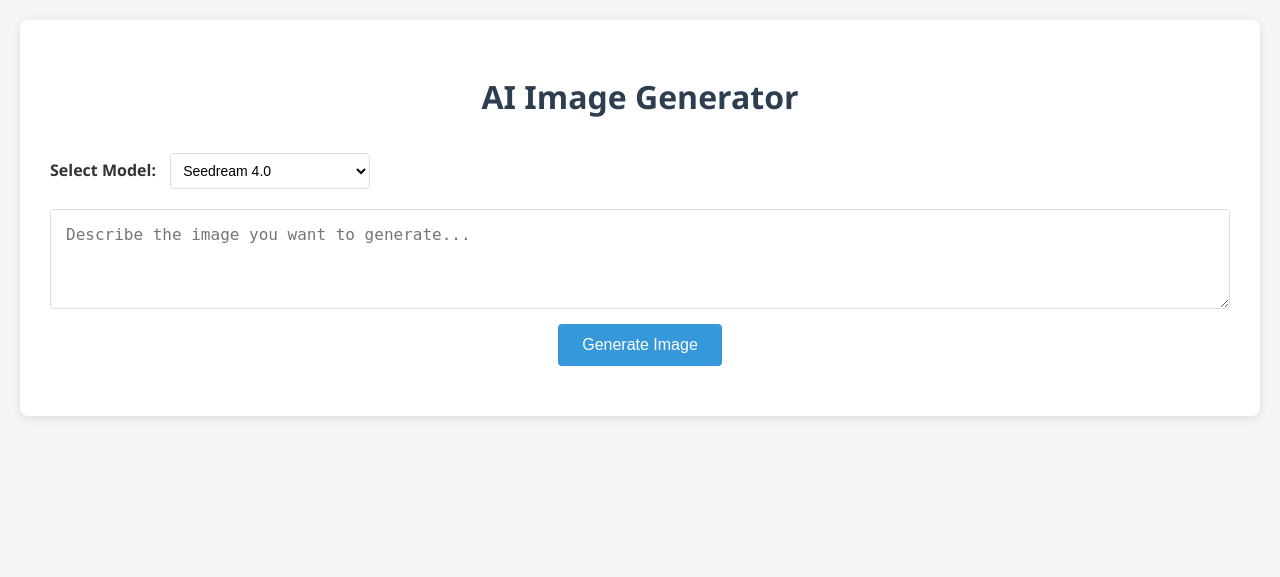
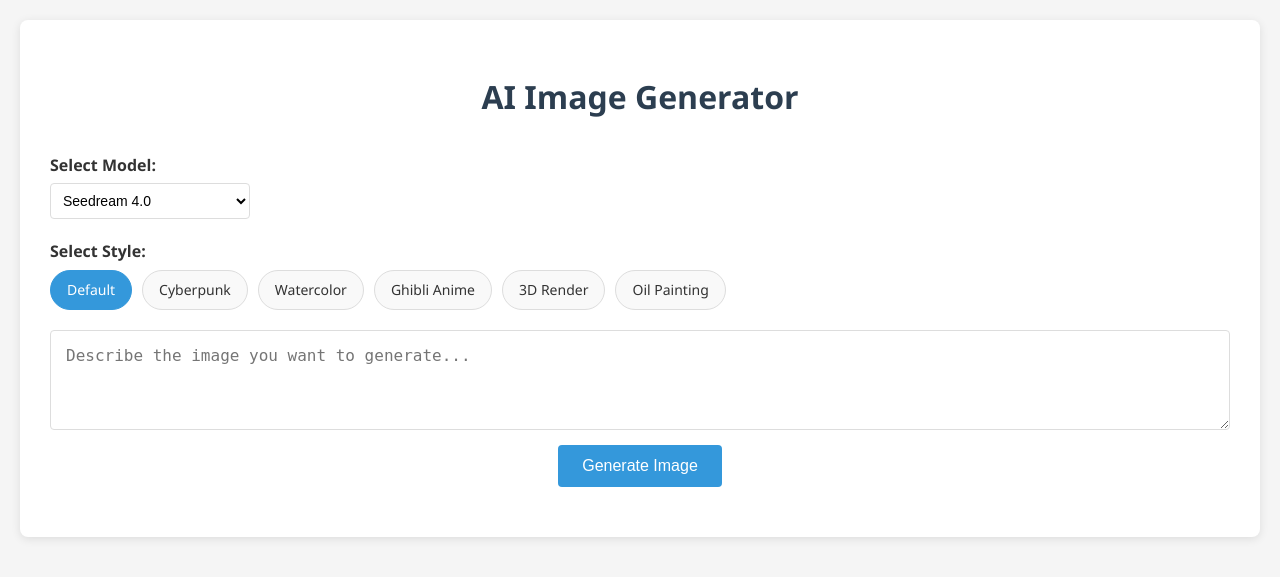
Before and after one commit to robinlxz/image_gen_with_middle_steps, a Flask app: page / in a window 1280 px wide. Shown: the top 577 px of the page. Run offline with Flask 3, Linux system fonts and the light colour scheme.

Commit message:
feat: add style selector, debug panel, and prompt enhancement
- Added style selection UI (Cyberpunk, Watercolor, etc.)
- Implemented collapsible debug panel to show final prompts
- Integrated LLM-based prompt enhancement (optional via .env)
- Fixed static file serving issues in Flask
- Updated .env configuration template

```diff
--- a/app.py
+++ b/app.py
@@ -6,11 +6,17 @@ from openai import OpenAI
 # Load environment variables
 load_dotenv()
 
-app = Flask(__name__)
+# Ensure Flask knows where static files are
+app = Flask(__name__, static_folder='static', static_url_path='/static')
 
 # Configuration
 API_KEY = os.getenv("IMAGE_GEN_API_KEY")
 BASE_URL = os.getenv("ARK_BASE_URL", "https://ark.ap-southeast.bytepluses.com/api/v3")
+
+# Text Generation Config
+TEXT_API_KEY = os.getenv("TEXT_GEN_API_KEY")
+TEXT_BASE_URL = os.getenv("TEXT_GEN_BASE_URL", "https://ark.cn-beijing.volces.com/api/v3")
+TEXT_MODEL_ENDPOINT = os.getenv("TEXT_GEN_MODEL_ENDPOINT")
 
 # Define available models
 MODELS = {
@@ -26,19 +32,110 @@ MODELS = {
     }
 }
 
-# Initialize OpenAI Client
+# Define Style Presets
+STYLES = {
+    "none": {
+        "name": "Default",
+        "prompt_suffix": ""
+    },
+    "cyberpunk": {
+        "name": "Cyberpunk",
+        "prompt_suffix": ", cyberpunk style, neon lights, futuristic city background, highly detailed, 8k resolution, vibrant colors"
+    },
+    "watercolor": {
+        "name": "Watercolor",
+        "prompt_suffix": ", watercolor painting, soft colors, artistic, dreamy, paper texture, delicate brush strokes"
+    },
+    "ghibli": {
+        "name": "Ghibli Anime",
+        "prompt_suffix": ", Studio Ghibli style, anime, vibrant colors, detailed background, whimsical, Hayao Miyazaki"
+    },
+    "3d_render": {
+        "name": "3D Render",
+        "prompt_suffix": ", 3D render, unreal engine 5, 8k, ray tracing, realistic, cinematic lighting, highly detailed textures"
+    },
+    "oil_painting": {
+        "name": "Oil Painting",
+        "prompt_suffix": ", oil painting, thick brush strokes, textured canvas, classical art style, rich colors"
+    }
+}
+
+# Initialize OpenAI Client (Image)
 client = OpenAI(
     api_key=API_KEY,
     base_url=BASE_URL
 )
 
-def process_prompt(original_prompt):
+# Initialize OpenAI Client (Text - Optional)
+text_client = None
+if TEXT_API_KEY and TEXT_MODEL_ENDPOINT:
+    text_client = OpenAI(
+        api_key=TEXT_API_KEY,
+        base_url=TEXT_BASE_URL
+    )
+
+def enhance_prompt(user_prompt, style_suffix):
     """
-    Placeholder for future AI Agent steps.
-    Currently just returns the prompt as-is.
+    Use LLM to rewrite and enhance the prompt.
+    """
+    if not text_client:
+        return f"{user_prompt}{style_suffix}"
+
+    try:
+        system_prompt = """
+        You are an expert AI art prompt generator.
+        Your task is to take a user's basic description and a style, and rewrite it into a detailed, high-quality prompt for image generation.
+
+        Rules:
+        1. Keep the prompt in English.
+        2. Focus on visual details, lighting, texture, and composition.
+        3. Incorporate the requested style naturally.
+        4. Output ONLY the final prompt text, no explanations.
+        """
+
+        user_message = f"Description: {user_prompt}\nStyle/Suffix to incorporate: {style_suffix}"
+
+        response = text_client.chat.completions.create(
+            model=TEXT_MODEL_ENDPOINT,
+            messages=[
+                {"role": "system", "content": system_prompt},
+                {"role": "user", "content": user_message}
+            ],
+            temperature=0.7,
+        )
+
+        enhanced_prompt = response.choices[0].message.content.strip()
+        print(f"Enhanced Prompt: {enhanced_prompt}")
+        return enhanced_prompt
+
+    except Exception as e:
+        print(f"Prompt enhancement failed: {e}")
+        # Fallback to simple concatenation
+        return f"{user_prompt}{style_suffix}"
+
+def process_prompt(original_prompt, style_id="none"):
+    """
+    Process the user prompt by appending the selected style suffix or using LLM enhancement.
     """
     print(f"Original Prompt: {original_prompt}")
-    refined_prompt = original_prompt
+
+    style = STYLES.get(style_id)
+    style_suffix = style['prompt_suffix'] if style else ""
+    style_name = style['name'] if style else "Default"
+
+    # If LLM is configured, use it to enhance the prompt
+    if text_client:
+        print(f"Enhancing prompt with style: {style_name}")
+        refined_prompt = enhance_prompt(original_prompt, style_suffix)
+    else:
+        # Fallback to simple concatenation
+        if style:
+            refined_prompt = f"{original_prompt}{style_suffix}"
+            print(f"Applied Style: {style_name}")
+        else:
+            refined_prompt = original_prompt
+            print("No style applied")
+
     print(f"Processed Prompt: {refined_prompt}")
     return refined_prompt
 
@@ -48,11 +145,14 @@ def index():
 
 @app.route('/config', methods=['GET'])
 def get_config():
-    """Return available models to frontend"""
+    """Return available models and styles to frontend"""
     return jsonify({
         "models": [
             {"id": "model_1", "name": MODELS["model_1"]["name"]},
             {"id": "model_2", "name": MODELS["model_2"]["name"]}
+        ],
+        "styles": [
+            {"id": k, "name": v["name"]} for k, v in STYLES.items()
         ]
     })
 
@@ -64,6 +164,7 @@ def generate_image():
     data = request.json
     user_prompt = data.get('prompt')
     model_id = data.get('model_id', 'model_2') # Default to model_2 (cheaper one)
+    style_id = data.get('style_id', 'none')
 
     if not user_prompt:
         return jsonify({"error": "No prompt provided"}), 400
@@ -73,8 +174,8 @@ def generate_image():
     if not selected_model or not selected_model["endpoint"]:
         return jsonify({"error": "Invalid model selected or model not configured"}), 400
 
-    # Step 1: Process the prompt
-    final_prompt = process_prompt(user_prompt)
+    # Step 1: Process the prompt (Apply Style)
+    final_prompt = process_prompt(user_prompt, style_id)
 
     try:
         print(f"Generating with Model: {selected_model['name']} ({selected_model['endpoint']})")
@@ -90,11 +191,16 @@ def generate_image():
         # Extract image URL
         if response.data and len(response.data) > 0:
             image_url = response.data[0].url
+
+            # Get style name for response
+            style_name = STYLES.get(style_id, {}).get("name", "Unknown")
+
             return jsonify({
                 "image_url": image_url,
                 "original_prompt": user_prompt,
                 "final_prompt": final_prompt,
-                "model_used": selected_model["name"]
+                "model_used": selected_model["name"],
+                "style_used": style_name
             })
         else:
             return jsonify({"error": "No image data returned from API"}), 500
--- a/static/script.js
+++ b/static/script.js
@@ -2,49 +2,75 @@ document.addEventListener('DOMContentLoaded', () => {
     const generateBtn = document.getElementById('generateBtn');
     const promptInput = document.getElementById('promptInput');
     const modelSelect = document.getElementById('modelSelect');
+    const styleOptionsContainer = document.getElementById('styleOptions');
+    const selectedStyleInput = document.getElementById('selectedStyle');
     const loadingDiv = document.getElementById('loading');
     const resultSection = document.getElementById('resultSection');
     const generatedImage = document.getElementById('generatedImage');
     const errorSection = document.getElementById('errorSection');
     const errorMessage = document.getElementById('errorMessage');
     const finalPromptDisplay = document.getElementById('finalPromptDisplay');
+    const debugSection = document.getElementById('debugSection');
+    const debugFinalPrompt = document.getElementById('debugFinalPrompt');
 
-    // Fetch and populate models on load
-    fetchModels();
+    // Fetch and populate models & styles on load
+    fetchConfig();
 
-    async function fetchModels() {
+    async function fetchConfig() {
         try {
             const response = await fetch('/config');
             const data = await response.json();
 
-            // Clear existing options
+            // 1. Populate Models
             modelSelect.innerHTML = '';
-
             if (data.models && data.models.length > 0) {
                 data.models.forEach(model => {
                     const option = document.createElement('option');
                     option.value = model.id;
                     option.textContent = model.name;
-                    // Default to model_2 (cheaper) if available, logic can be adjusted
-                    if (model.id === 'model_2') {
-                        option.selected = true;
-                    }
+                    if (model.id === 'model_2') option.selected = true;
                     modelSelect.appendChild(option);
                 });
             }
+
+            // 2. Populate Styles
+            styleOptionsContainer.innerHTML = '';
+            if (data.styles && data.styles.length > 0) {
+                data.styles.forEach(style => {
+                    const btn = document.createElement('div');
+                    btn.className = 'style-option';
+                    btn.textContent = style.name;
+                    btn.dataset.value = style.id;
+
+                    // Default selection
+                    if (style.id === 'none') {
+                        btn.classList.add('selected');
+                        selectedStyleInput.value = style.id;
+                    }
+
+                    // Click handler
+                    btn.addEventListener('click', () => {
+                        // Deselect all
+                        document.querySelectorAll('.style-option').forEach(b => b.classList.remove('selected'));
+                        // Select clicked
+                        btn.classList.add('selected');
+                        selectedStyleInput.value = style.id;
+                    });
+
+                    styleOptionsContainer.appendChild(btn);
+                });
+            }
+
         } catch (error) {
-            console.error('Failed to load models:', error);
-            // Fallback option
-            const option = document.createElement('option');
-            option.value = 'model_2';
-            option.textContent = 'Default Model';
-            modelSelect.appendChild(option);
+            console.error('Failed to load config:', error);
+            // Fallback UI if config fails
         }
     }
 
     generateBtn.addEventListener('click', async () => {
         const prompt = promptInput.value.trim();
         const selectedModel = modelSelect.value;
+        const selectedStyle = selectedStyleInput.value;
 
         if (!prompt) {
             alert('Please enter a prompt first.');
@@ -56,6 +82,7 @@ document.addEventListener('DOMContentLoaded', () => {
         loadingDiv.classList.remove('hidden');
         resultSection.classList.add('hidden');
         errorSection.classList.add('hidden');
+        debugSection.classList.add('hidden');
 
         try {
             const response = await fetch('/generate', {
@@ -65,7 +92,8 @@ document.addEventListener('DOMContentLoaded', () => {
                 },
                 body: JSON.stringify({
                     prompt: prompt,
-                    model_id: selectedModel
+                    model_id: selectedModel,
+                    style_id: selectedStyle
                 }),
             });
 
@@ -77,7 +105,15 @@ document.addEventListener('DOMContentLoaded', () => {
 
             // Success
             generatedImage.src = data.image_url;
-            finalPromptDisplay.innerHTML = `<strong>Model:</strong> ${data.model_used}<br><strong>Prompt used:</strong> "${data.final_prompt}"`;
+            finalPromptDisplay.innerHTML = `
+                <strong>Model:</strong> ${data.model_used}<br>
+                <strong>Style:</strong> ${data.style_used || 'Default'}<br>
+            `;
+
+            // Populate Debug Info
+            debugFinalPrompt.textContent = data.final_prompt;
+            debugSection.classList.remove('hidden');
+
             resultSection.classList.remove('hidden');
 
         } catch (error) {
--- a/static/style.css
+++ b/static/style.css
@@ -29,7 +29,7 @@ h1 {
     margin-bottom: 20px;
 }
 
-.model-select-container {
+.model-select-container, .style-select-container {
     text-align: left;
     margin-bottom: 5px;
 }
@@ -37,6 +37,8 @@ h1 {
 label {
     font-weight: 600;
     margin-right: 10px;
+    display: block;
+    margin-bottom: 5px;
 }
 
 select {
@@ -46,6 +48,33 @@ select {
     font-size: 14px;
     background-color: white;
     min-width: 200px;
+}
+
+/* Style Options Grid */
+.style-options {
+    display: flex;
+    flex-wrap: wrap;
+    gap: 10px;
+}
+
+.style-option {
+    padding: 8px 16px;
+    border: 1px solid #ddd;
+    border-radius: 20px;
+    background-color: #f9f9f9;
+    cursor: pointer;
+    transition: all 0.2s;
+    font-size: 14px;
+}
+
+.style-option:hover {
+    background-color: #e0e0e0;
+}
+
+.style-option.selected {
+    background-color: #3498db;
+    color: white;
+    border-color: #3498db;
 }
 
 textarea {
--- a/templates/index.html
+++ b/templates/index.html
@@ -4,7 +4,8 @@
     <meta charset="UTF-8">
     <meta name="viewport" content="width=device-width, initial-scale=1.0">
     <title>Simple Image Generator</title>
-    <link rel="stylesheet" href="/static/style.css">
+    <!-- Add version parameter to force cache refresh -->
+    <link rel="stylesheet" href="/static/style.css?v=1.0">
 </head>
 <body>
     <div class="container">
@@ -17,6 +18,15 @@
                     <!-- Options will be populated by JS -->
                 </select>
             </div>
+
+            <div class="style-select-container">
+                <label>Select Style:</label>
+                <div id="styleOptions" class="style-options">
+                    <!-- Style buttons will be populated by JS -->
+                </div>
+                <input type="hidden" id="selectedStyle" value="none">
+            </div>
+
             <textarea id="promptInput" placeholder="Describe the image you want to generate..."></textarea>
             <button id="generateBtn">Generate Image</button>
         </div>
@@ -33,6 +43,17 @@
         <div id="errorSection" class="hidden error">
             <p id="errorMessage"></p>
         </div>
+
+        <!-- Debug Section (Collapsible) -->
+        <details id="debugSection" class="debug-section hidden">
+            <summary>Debug Info</summary>
+            <div class="debug-content">
+                <div class="debug-item">
+                    <strong>Final Prompt:</strong>
+                    <pre id="debugFinalPrompt">Waiting for generation...</pre>
+                </div>
+            </div>
+        </details>
     </div>
 
     <script src="/static/script.js"></script>
```
Also changed, not shown: other parts of static/style.css (+45 -0 lines), debug_static.py (added, +36 -0 lines).
